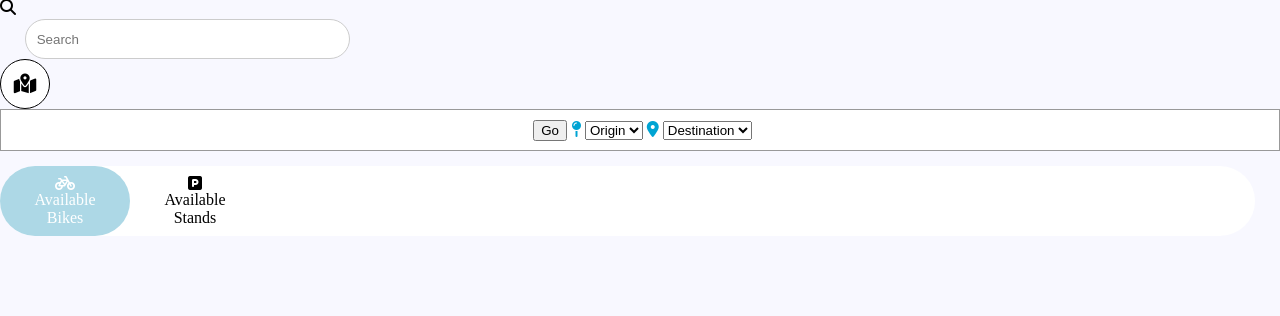
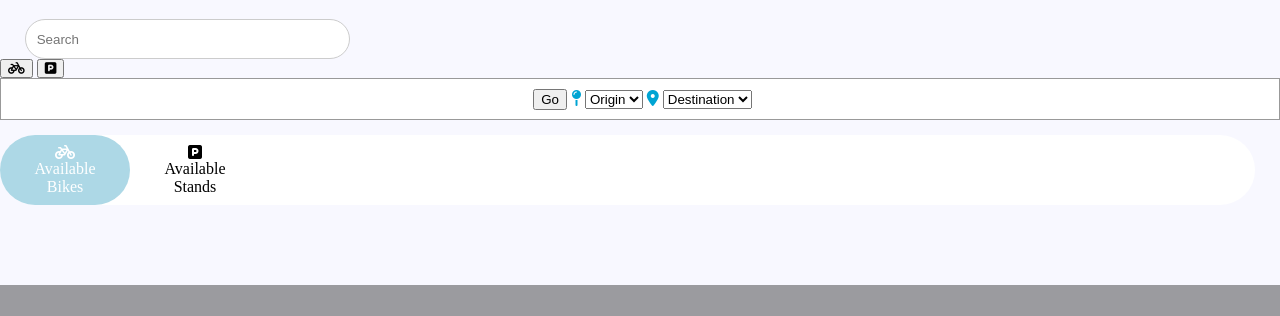
Before and after one commit to JosephTummon/DublinBike, a Flask app: page / in a window 1280 px wide. Shown: the part 744-1060 px from the top of the page. After the commit the page ends 1029 px from the top, so only its background shows below. Run offline with Flask 3, Linux system fonts and the light colour scheme; parts of the project's set-up code (start-up, migrations or seed data) failed here and were passed over; some libraries are stand-ins or nearby versions.

Commit message:
added buttons, both can access array

```diff
--- a/static/index.js
+++ b/static/index.js
@@ -328,6 +328,22 @@ async function initMap() {
       currentInfoWindow = null;
     });
   }
+
+  //code for nearest btns
+  const nearest_bike_btn = document.getElementById("nearest-bike");
+  nearest_bike_btn.addEventListener("click", () => {
+    console.log(markerArray[1]);
+});
+
+const nearest_stand_btn = document.getElementById("nearest-stand");
+nearest_stand_btn.addEventListener("click", () => {
+  console.log(markerArray[1]);
+});
+
+
+
+
+
 
 
   //***** CODE FOR DIRECTIONS *****
--- a/templates/index.html
+++ b/templates/index.html
@@ -57,11 +57,12 @@
     <!--Map-->
     <div id="map"></div>
     <div class="search">
+
       <input id="pac-input"class="search"type="text"placeholder=" Search">
-      <span class="search-icon"><i class="fa fa-search" id="search-icon"></i></span>
     </div>
     <div id = "location-buttons">
-      <button id ="nearest-btn"><i class="fa-sharp fa-solid fa-map-location-dot fa-xl"></i></button>
+      <button id ="nearest-bike"><i class="fa-solid fa-bicycle"></i></button>
+      <button id ="nearest-stand"><i class="fa-solid fa-square-parking"></i></button>
     </div>
 
     <!--
```
